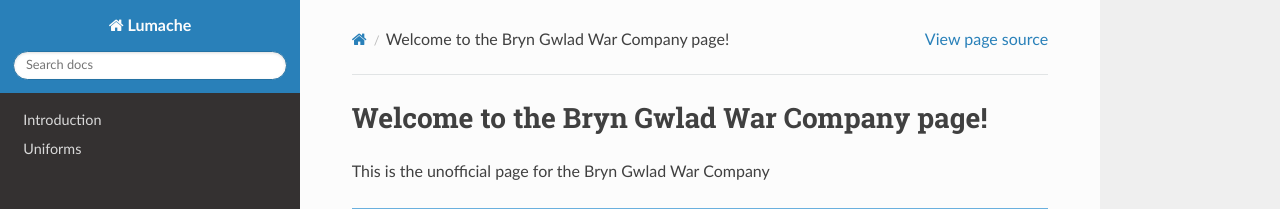
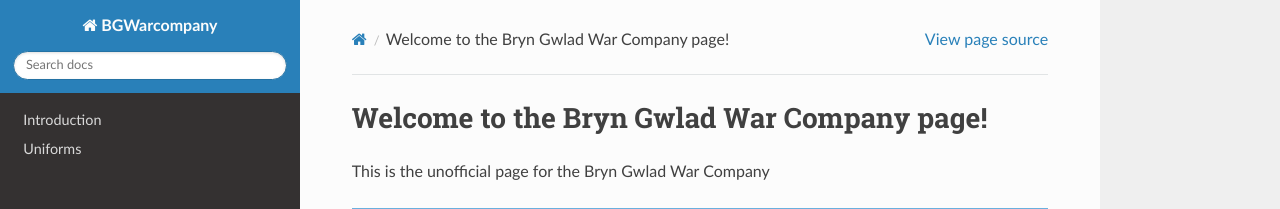
Before and after one commit to bgwarcompany/bgwarcompany, a Sphinx documentation site: the page built from docs/source/index.rst, in a window 1280 px wide. Shown: the top 209 px of the page. Built offline with Sphinx 7.4.7 and the Read the Docs theme 3.1.0, drawn with Linux system fonts in a browser that asks for light colours.

Commit message:
Update conf.py

```diff
--- a/docs/source/conf.py
+++ b/docs/source/conf.py
@@ -2,7 +2,7 @@
 
 # -- Project information
 
-project = 'Lumache'
+project = 'BGWarcompany'
 copyright = '2021, Graziella'
 author = 'Graziella'
 
```
